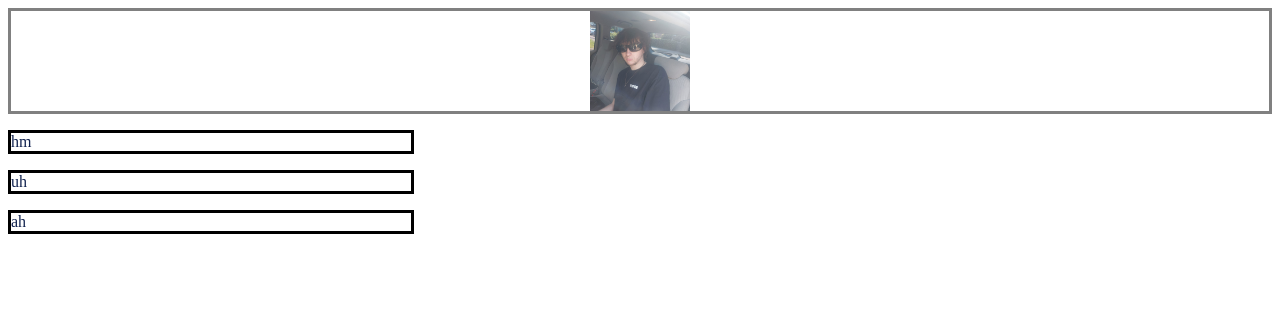
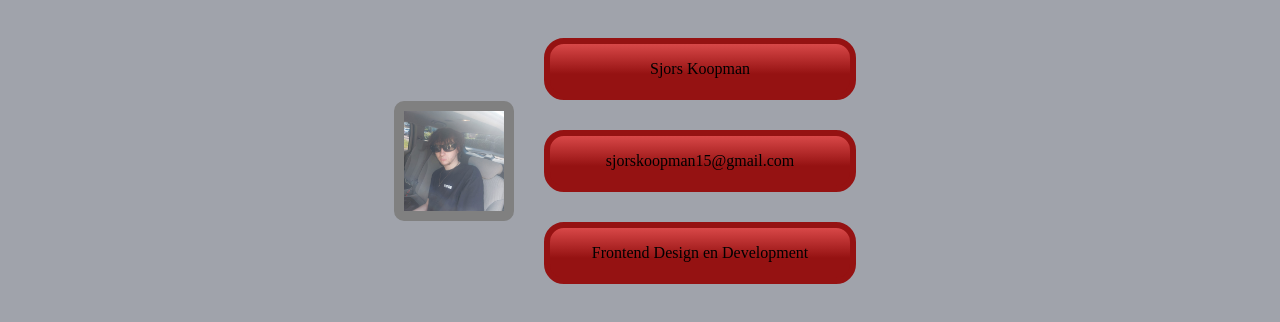
Before and after one commit to SjorsPk/Visitekaartje-Nieuw, a plain HTML site: page Leer-web-ding.html in a window 1280 px wide. Drawn offline with Linux system fonts and the light colour scheme.

Commit message:
Visitekaartje Nieuw

```diff
--- a/Leer-web-ding.html
+++ b/Leer-web-ding.html
@@ -2,7 +2,7 @@
 <html>
 <head>
     <meta charset="UTF-8" />
-    <title>Div test</title>
+    <title>FDND Visitekaartje</title>
     <link rel="stylesheet" href="styles/style.css">
 </head>
 <header>
@@ -13,23 +13,16 @@
     <div class="foto">
         <img src="assets/swag.jpg" alt="" width="100" height="100";>
     </div>
-    <div class="naw">
-        <article>
-            <p>
-           hm
-         </p>
-
-
-        </article>
-         <article>
-            <p>
-            uh
-             </p>
-    </article>
     <article>
-        <p>
-            ah
-        </p>
+        <div class="naam">
+            <p>Sjors Koopman</p>
+         </div>
+        <div class="mail">
+            <p>sjorskoopman15@gmail.com</p>
+        </div>
+        <div class="opleiding">
+            <p>Frontend Design en Development</p>
+        </div>
     </article>
 </div>
 </body>
--- a/styles/style.css
+++ b/styles/style.css
@@ -1,31 +1,59 @@
 body {
-    width: auto;
-    height: 150vh;
+    display: flex;
     justify-content: center;
     align-items: center;
-    color: #10214e
+    background-color: #a0a3ab
 
 }
 
-.naw {
-    color: #10214e;
+header {
+    background-color: rgba(93, 80, 80, 0.511);
+}
+article {
+    position: flex;
+    justify-content: space-around;
+
+
 }
 
-
-p {
-    border-color: black;
-    border-style: solid;
-    width: 400px;
+.naam {
+    display: flex;
+    justify-content: center;
+    width: 300px;
+    border: 6px solid rgb(149, 18, 18);
+    border-radius: 20px;
+    margin: 30px;
+    background: linear-gradient(0deg, rgb(149, 18, 18) 40%, rgb(216, 72, 72) 100%)
 }
 
-.foto {
-    position: relative;
-    border-style: solid;
-    border-color: grey;
-
-    height: 100;
-    width: 100;
+.mail {
     display: flex;
     justify-content: center;
-    align-content: center;
+    width: 300px;
+    border: 6px solid rgb(149, 18, 18);
+    border-radius: 20px;
+    margin: 30px;
+    background: linear-gradient(0deg, rgb(149, 18, 18) 40%, rgb(216, 72, 72) 100%)
 }
+
+.opleiding {
+    display: flex;
+    justify-content: center;
+    width: 300px;
+    border: 6px solid rgb(149, 18, 18);
+    border-radius: 20px;
+    margin: 30px;
+    background: linear-gradient(0deg, rgb(149, 18, 18) 40%, rgb(216, 72, 72) 100%)
+
+}
+
+img {
+    border: 2px solid grey;
+    border-radius: 10px;
+    border-color: grey;
+    border-width: 10px;
+}
+.foto {
+    display: flex;
+    justify-content: right;
+}
```
Also changed, not shown: 1 other file.
